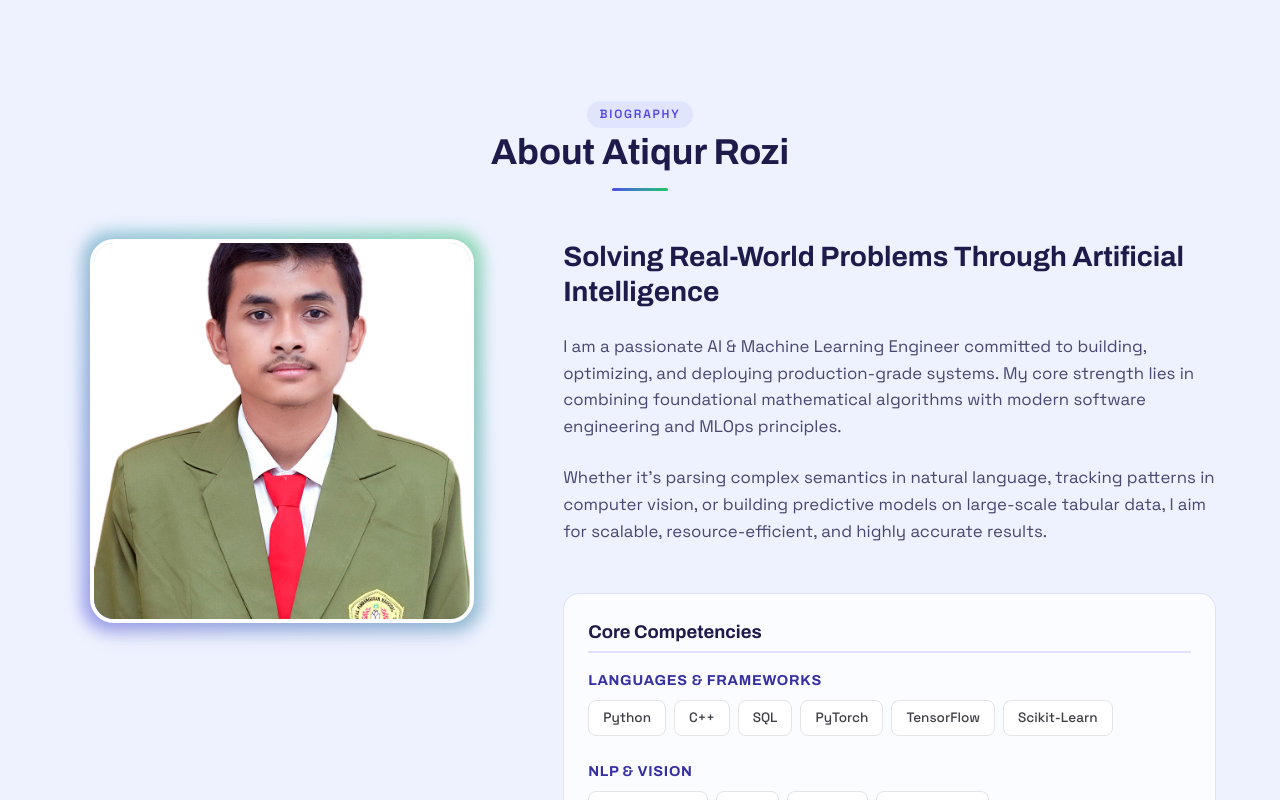
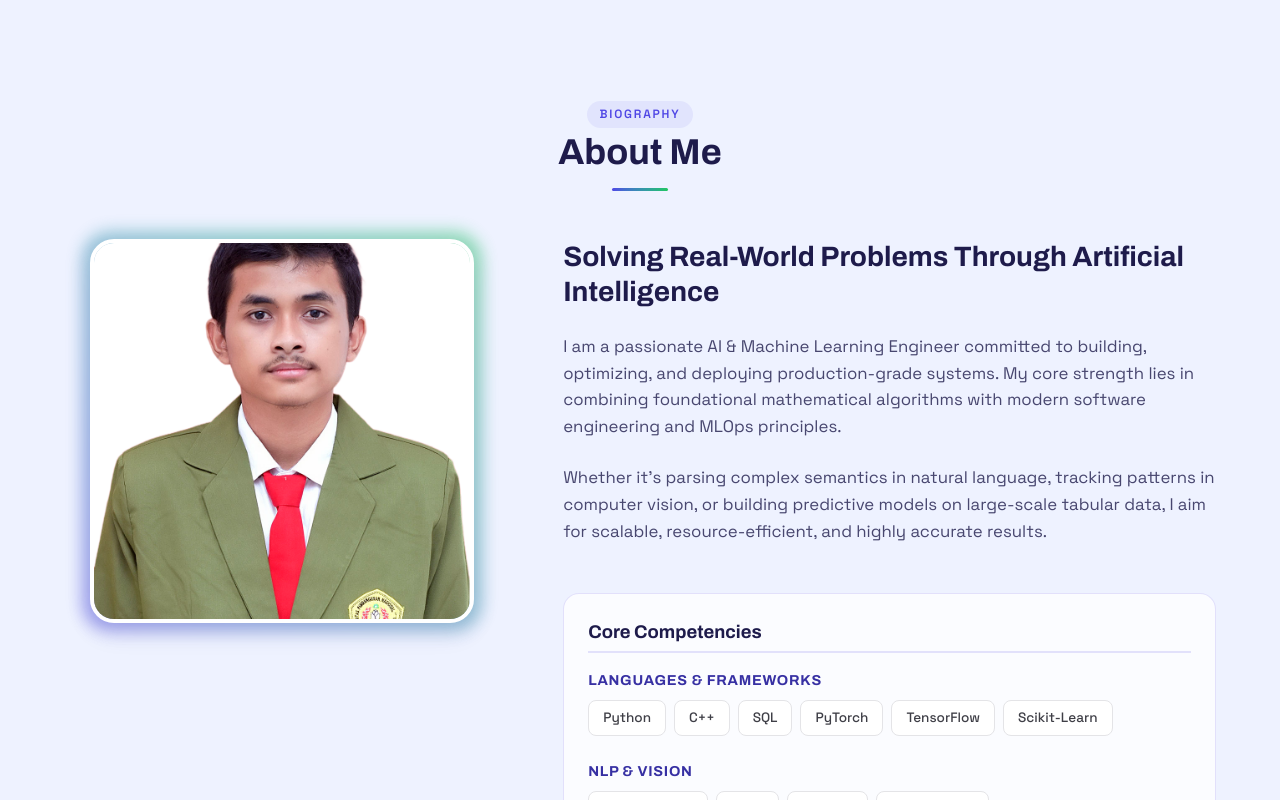
Before and after one commit to Atiqrozi/atiqur_rozi, a Next.js app: page / in a window 1280 px wide. Shown: the part 1640-2440 px from the top of the page. Built offline with nearby package versions, Linux system fonts and the light colour scheme.

Commit message:
docs: change section heading to 'About Me' in About component

```diff
--- a/src/components/About.tsx
+++ b/src/components/About.tsx
@@ -26,7 +26,7 @@ export default function About() {
           Biography
         </span>
         <h2 className="section-title text-4xl mb-4 font-bold text-text">
-          About Atiqur Rozi
+          About Me
         </h2>
         <div className="section-divider w-14 h-[3px] bg-gradient-to-r from-primary to-accent mx-auto rounded-full"></div>
       </div>
```
